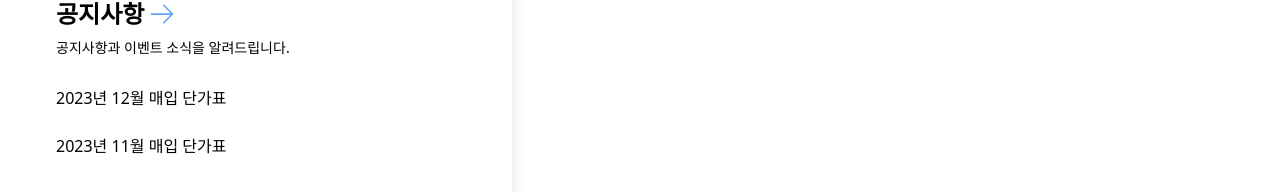
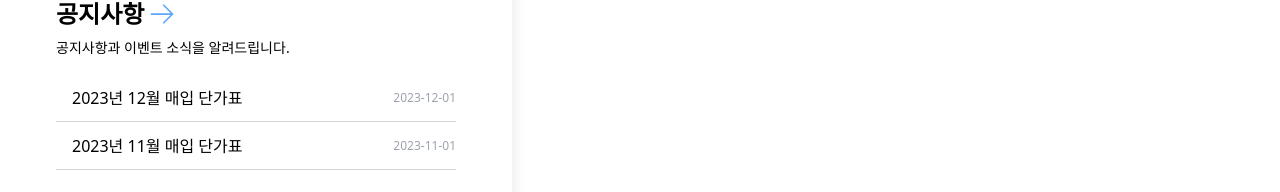
Before and after one commit to eunjin0212/gift-cert, a Next.js app: page / in a window 1280 px wide. Shown: the part 1669-1861 px from the top of the page. Built offline with nearby package versions, Linux system fonts and the light colour scheme.

Commit message:
💄 Add Notice style

```diff
--- a/src/components/notice.tsx
+++ b/src/components/notice.tsx
@@ -24,10 +24,12 @@ function Notice() {
         (
           <li
             key={noti.id}
-            className={['h-12 flex flex-row items-center justify-between',
-              thisMonth(noti.create_at) && 'text-red-400'].join(' ')}
+            className={[
+              'w-full h-12 flex flex-row items-center justify-between border-b border-b-neutral-300 relative pl-4',
+              thisMonth(noti.create_at) && 'text-red-400 before:absolute before:contents-[""] before:left-0 before:top-0 before:w-4 before:h-4 before:rounded-[0_0_100em_0] before:bg-red-400'
+            ].join(' ')}
           >
-            {noti.title}
+            <span>{noti.title}</span><span className='text-gray-400 text-xs'>{noti.create_at}</span>
           </li>
         )
         )}
```
